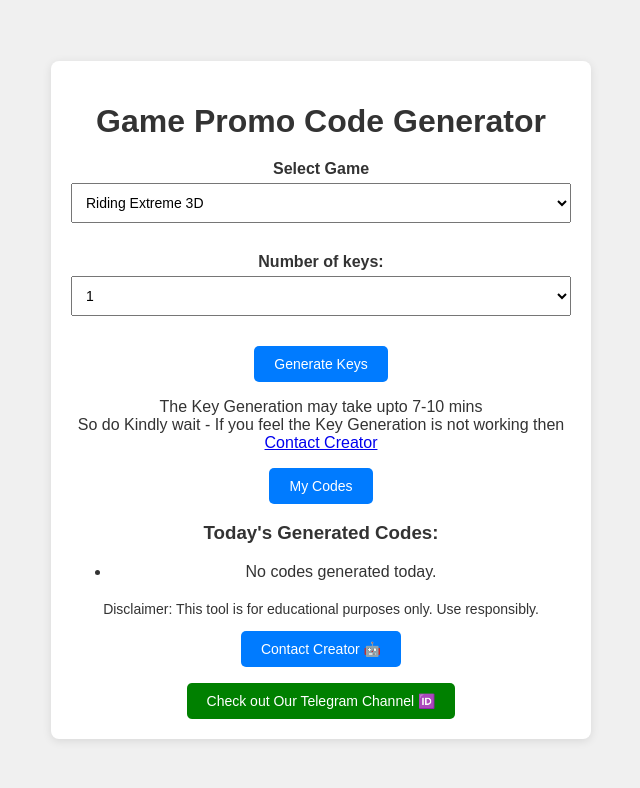
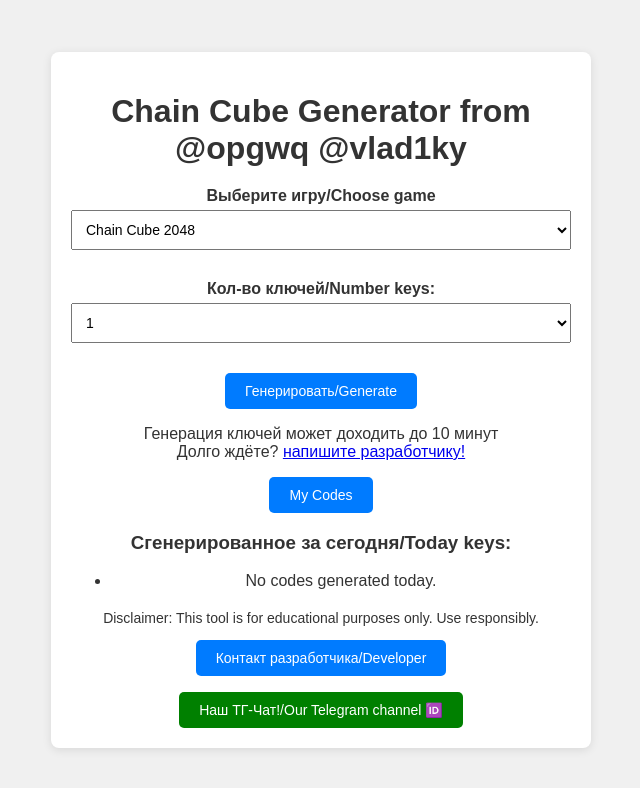
Before and after one commit to TopiMinez/generatorclone, a plain HTML site: page index.html in a window 1280 px wide. Both pictures are taken after a click on the button "My Codes". Shown: the whole page, without its empty margins (319-959 px from the left). Drawn offline with Linux system fonts and the light colour scheme.

Commit message:
Update index.html

```diff
--- a/index.html
+++ b/index.html
@@ -8,64 +8,57 @@
 </head>
 <body>
     <div class="container">
-        <h1>Game Promo Code Generator</h1>
+        <h1>Chain Cube Generator from @opgwq @vlad1ky</h1>
         <div class="form-group">
-            <label for="gameSelect">Select Game</label>
+            <label for="gameSelect">Выберите игру/Choose game</label>
             <select id="gameSelect">
-                <option value="1">Riding Extreme 3D</option>
-                <option value="2">Chain Cube 2048</option>
-                <option value="3">My Clone Army</option>
-                <option value="4">Train Miner</option>
-                <option value="5">MergeAway (NEW)</option>
-                <option value="6">Twerk Race (NEW)</option>
-
+                <option value="1">Chain Cube 2048</option>
             </select>
         </div>
         <div id="countdownContainer">
     <p>Event will start in: <span id="countdownTimer"></span> seconds</p>
         </div>
         <div class="form-group">
-            <label id="keyCountLabel" for="keyCountSelect">Number of keys:</label>
+            <label id="keyCountLabel" for="keyCountSelect">Кол-во ключей/Number keys:</label>
             <select id="keyCountSelect">
                 <option value="1">1</option>
                 <option value="2">2</option>
                 <option value="3">3</option>
                 <option value="4">4</option>
-                <option value="8">8</option>
 
             </select>
         </div>
-        <button id="startBtn">Generate Keys</button>
+        <button id="startBtn">Генерировать/Generate</button>
         <div id="progressContainer" class="hidden">
             <div class="progress-bar">
                 <div id="progressBar"></div>
             </div>
             <div id="progressText">0%</div>
-            <div id="progressLog">Starting...</div>
+            <div id="progressLog">Начало/Starting...</div>
         </div>
         <div id="keyContainer" class="hidden">
-            <h3 id="generatedKeysTitle" class="hidden">Generated Keys:</h3>
+            <h3 id="generatedKeysTitle" class="hidden">Ваши ключи/Your keys:</h3>
             <div id="keysList"></div>
-            <button id="copyAllBtn" class="hidden">Copy All Keys</button>
-            <div id="copyStatus" class="hidden">Copied!</div>
-            <button id="generateMoreBtn">Generate More Keys</button>
+            <button id="copyAllBtn" class="hidden">Скопировать ключи/Copy keys</button>
+            <div id="copyStatus" class="hidden">Скопировано/Copied!</div>
+            <button id="generateMoreBtn">Сгенерировать еще/More</button>
         </div>
         <div class="mycodes">
             <p>
-                The Key Generation may take upto 7-10 mins<br>
-                So do Kindly wait - If you feel the Key Generation is not working then <a href="https://telegram.me/Insta_Buy_Follower">Contact Creator</a>
+                Генерация ключей может доходить до 10 минут<br>
+                Долго ждёте? <a href="https://telegram.me/opgwq">напишите разработчику!</a>
             </p>
             <button id="ShowKeysBtn">My Codes</button>
             <div id="generatedCodesContainer" style="display:none;">
-                <h3>Today's Generated Codes:</h3>
+                <h3>Сгенерированное за сегодня/Today keys:</h3>
                 <ul id="generatedCodesList"></ul>
             </div>
 
         </div>
         <div class="footer">
             <p>Disclaimer: This tool is for educational purposes only. Use responsibly.</p>
-            <button id="creatorChannelBtn">Contact Creator 🤖</button> <br><br>
-            <button id="telegramChannelBtn">Check out Our Telegram Channel 🆔</button>
+            <button id="creatorChannelBtn">Контакт разработчика/Developer</button> <br><br>
+            <button id="telegramChannelBtn">Наш ТГ-Чат!/Our Telegram channel 🆔</button>
         </div>
     </div>
     <script src="script.js"></script>
```
